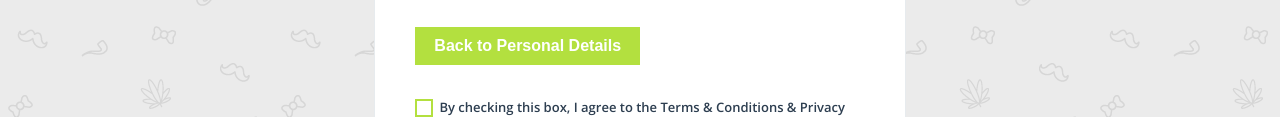
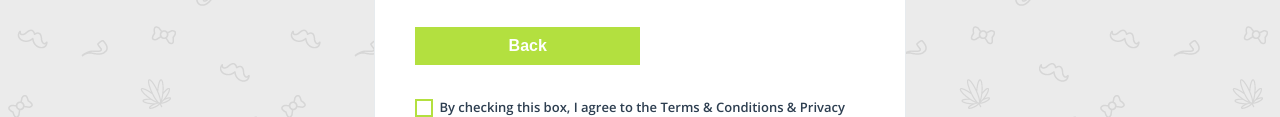
Before and after one commit to BhargavBorse/foodie-mom, a plain HTML site: page covent-garden-calm-demo.mybigcommerce.com/contact-us/payment_form_widget/index.html in a window 1280 px wide. Shown: the part 645-762 px from the top of the page. Drawn offline with nearby package versions, Linux system fonts and the light colour scheme.

Commit message:
final finish
no change need

```diff
--- a/covent-garden-calm-demo.mybigcommerce.com/contact-us/payment_form_widget/index.html
+++ b/covent-garden-calm-demo.mybigcommerce.com/contact-us/payment_form_widget/index.html
@@ -86,7 +86,7 @@ Smartphone Compatible web template, free webdesigns for Nokia, Samsung, LG, Sony
 												<input type="submit" value="SUBMIT">
 											</form>
 											<form action="../index.html">
-												<input type="submit" value="Back to Personal Details" style="width:50%;">
+												<input type="submit"  value="Back" style="width:50%;">
 											</form>
 											<div class="single-bottom">
 													<ul>
@@ -130,7 +130,7 @@ Smartphone Compatible web template, free webdesigns for Nokia, Samsung, LG, Sony
 											</div>
 											<a href="#">Continue</a> <br> <br>
 											<form action="../index.html">
-												<input type="submit" value="Back to Personal Details" style="width:50%;">
+												<input type="submit" class="width" value="Back" style="width:50%;">
 											</form>
 										</div>
 									</div>
@@ -161,7 +161,7 @@ Smartphone Compatible web template, free webdesigns for Nokia, Samsung, LG, Sony
 																</div>
 																<br><br><br><br>
 																<form action="../index.html">
-																	<input type="submit" value="Back to Personal Details" style="width:50%;">
+																	<input class="width" type="submit" value="Back" style="width:50%;">
 																</form>
 																<div class="clear"></div>
 															</div>
@@ -204,7 +204,7 @@ Smartphone Compatible web template, free webdesigns for Nokia, Samsung, LG, Sony
 
 											</form>
 											<form action="../index.html">
-												<input type="submit" value="Back to Personal Details" style="width:50%;">
+												<input type="submit" class="width" value="Back" style="width:50%;">
 											</form>
 											<div class="single-bottom">
 													<ul>
```
